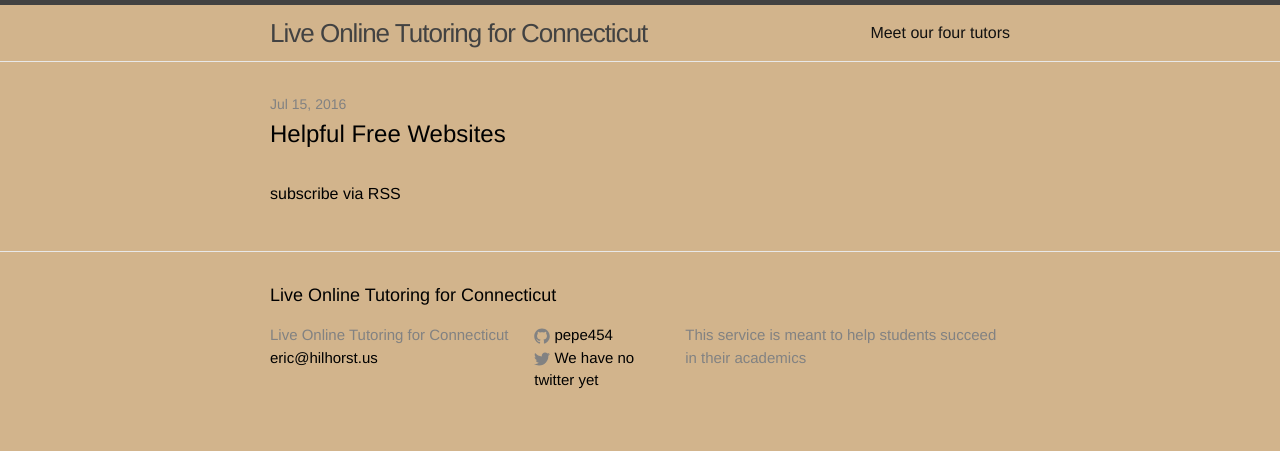
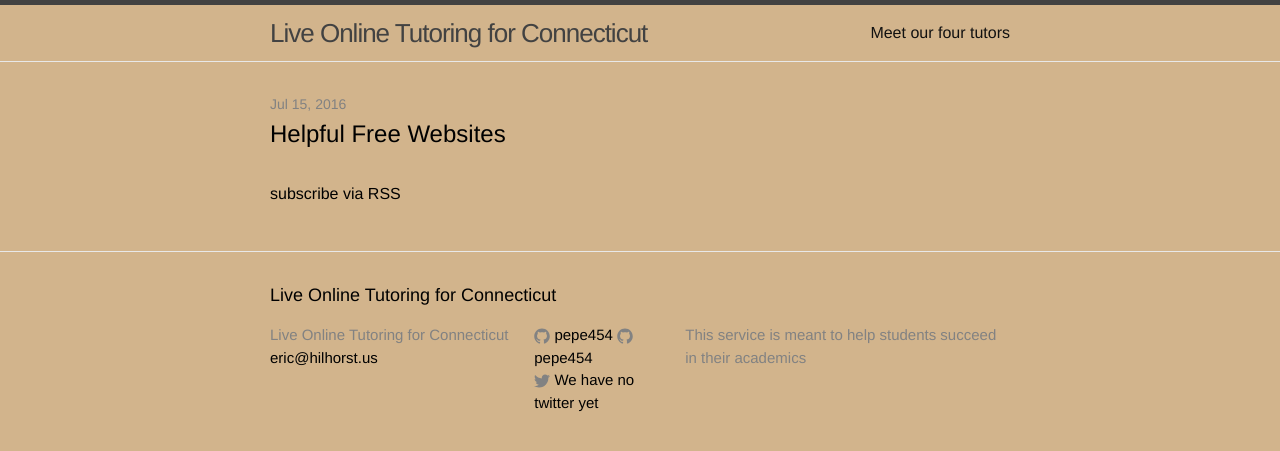
Before and after one commit to pepe454/pepe454.github.io, a Jekyll site: the page built from index.html, in a window 1280 px wide. Shown: the top 451 px of the page. Built offline with Jekyll 4.4.1, drawn with Linux system fonts in a browser that asks for light colours.

Commit message:
Update icon-github.html

```diff
--- a/_includes/icon-github.html
+++ b/_includes/icon-github.html
@@ -1 +1,2 @@
 <a href="https://github.com/{{ include.username }}"><span class="icon icon--github">{% include icon-github.svg %}</span><span class="username">{{ include.username }}</span></a>
+<a href="https://github.com/{{ include.username }}"><span class="icon icon--github">{% include icon-github.svg %}</span><span class="username">{{ include.username }}</span></a>
```
